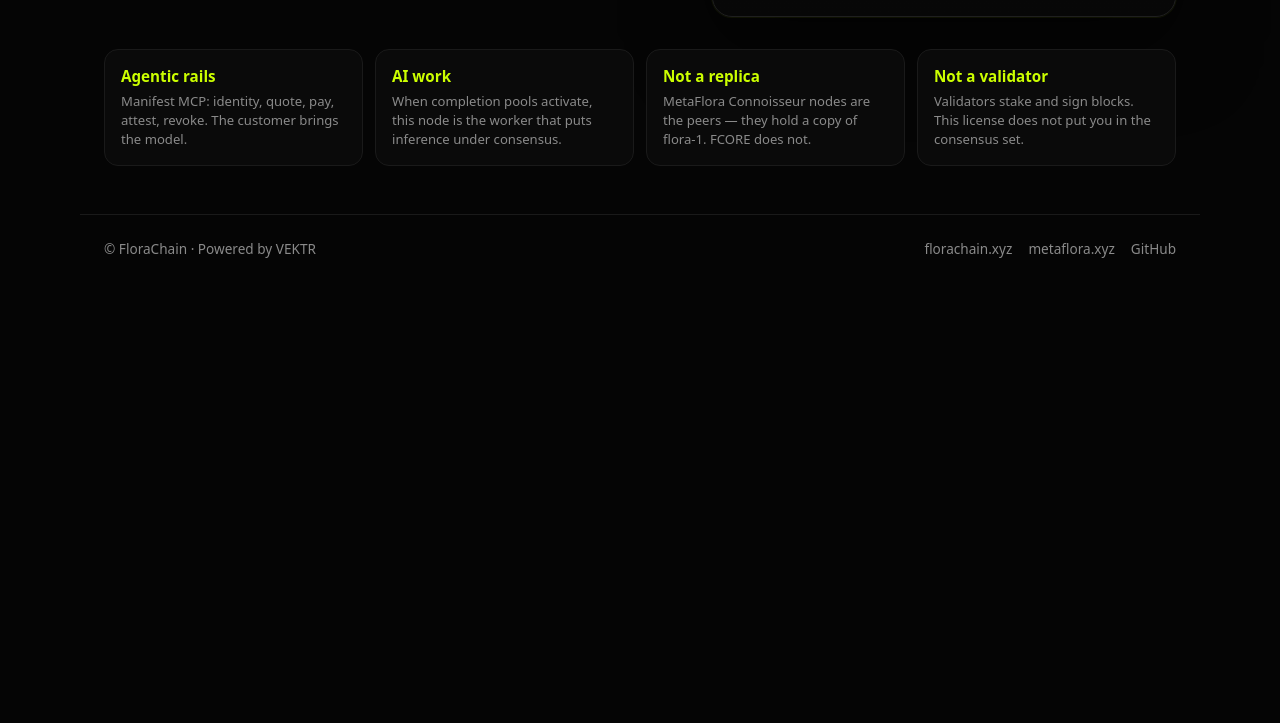
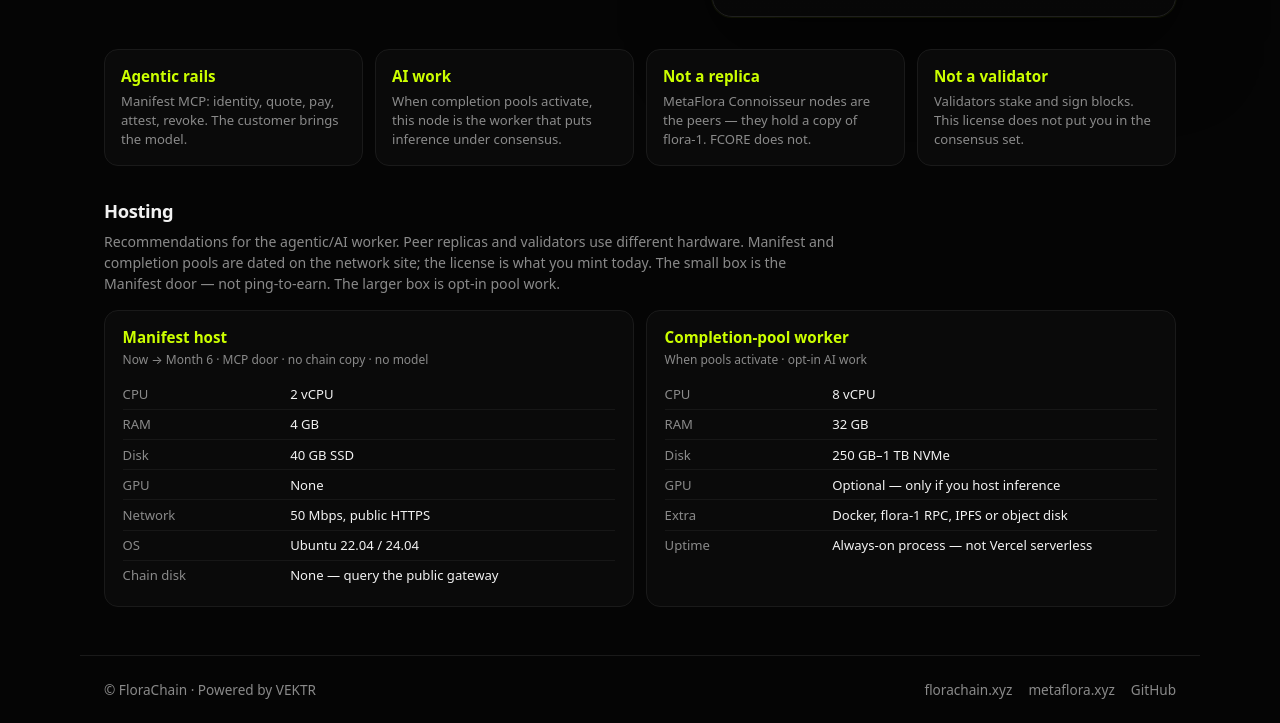
Before and after one commit to Tryptolemus/florachain-core-node-mint, a plain HTML site: page mint-app/index.html in a window 1280 px wide. Shown: the part 876-1599 px from the top of the page. Before the commit the page ends 1158 px from the top, so only its background shows below. Drawn offline with nearby package versions, Linux system fonts and the light colour scheme; no server answers; a web font is replaced by a local one.

Commit message:
Show Manifest vs pool-worker hosting specs on the mint page

```diff
--- a/mint-app/index.html
+++ b/mint-app/index.html
@@ -135,7 +135,7 @@
     .meta { margin-top: 0.85rem; text-align: center; color: var(--muted); font-size: 0.75rem; }
     .meta code { color: #cfcfcf; }
     .strip {
-      max-width: 1120px; margin: 0 auto; padding: 0 1.5rem 3rem;
+      max-width: 1120px; margin: 0 auto; padding: 0 1.5rem 2rem;
       display: grid; grid-template-columns: repeat(4, 1fr); gap: 0.75rem;
     }
     @media (max-width: 900px) { .strip { grid-template-columns: 1fr 1fr; } }
@@ -145,6 +145,30 @@
     }
     .strip h3 { margin: 0 0 0.35rem; font-size: 0.95rem; color: var(--lime); font-weight: 600; }
     .strip p { margin: 0; color: var(--muted); font-size: 0.82rem; line-height: 1.45; }
+    .host {
+      max-width: 1120px; margin: 0 auto; padding: 0 1.5rem 3rem;
+    }
+    .host h2 {
+      margin: 0 0 0.5rem; font-size: 1.15rem; font-weight: 600; letter-spacing: -0.02em;
+    }
+    .host-note { color: var(--muted); font-size: 0.88rem; line-height: 1.5; margin: 0 0 1rem; max-width: 46rem; }
+    .host-grid {
+      display: grid; grid-template-columns: 1fr 1fr; gap: 0.75rem;
+    }
+    @media (max-width: 900px) { .host-grid { grid-template-columns: 1fr; } }
+    .host-card {
+      border: 1px solid var(--border); border-radius: 14px; padding: 1rem 1.1rem;
+      background: var(--bg2);
+    }
+    .host-card h3 { margin: 0 0 0.2rem; font-size: 0.95rem; color: var(--lime); font-weight: 600; }
+    .host-card .when { color: var(--muted); font-size: 0.75rem; margin: 0 0 0.75rem; }
+    .host-card table { width: 100%; border-collapse: collapse; font-size: 0.82rem; }
+    .host-card th, .host-card td {
+      text-align: left; padding: 0.35rem 0; border-bottom: 1px solid #171717;
+      vertical-align: top;
+    }
+    .host-card th { color: var(--muted); font-weight: 500; width: 34%; }
+    .host-card tr:last-child th, .host-card tr:last-child td { border-bottom: none; }
     .footer {
       border-top: 1px solid var(--border); padding: 1.5rem; color: var(--muted);
       display: flex; justify-content: space-between; gap: 1rem; flex-wrap: wrap;
@@ -175,7 +199,7 @@
 
   <main class="hero">
     <section class="hero-copy">
-      <div class="eyebrow"><span class="dot"></span> Agentic &amp; AI Nodes · Public Sale</div>
+      <div class="eyebrow"><span class="dot"></span> Agentic & AI Nodes · Public Sale</div>
       <h1>Power the agents.<br/>Mint a <em>FloraChain</em> AI node.</h1>
       <p class="lede">
         FCORE is the license that powers <strong style="color:var(--text)">agentics and AI</strong> on FloraChain —
@@ -224,6 +248,42 @@
     <div class="item"><h3>Not a validator</h3><p>Validators stake and sign blocks. This license does not put you in the consensus set.</p></div>
   </section>
 
+  <section class="host" id="hosting">
+    <h2>Hosting</h2>
+    <p class="host-note">
+      Recommendations for the agentic/AI worker. Peer replicas and validators use different hardware.
+      Manifest and completion pools are dated on the network site; the license is what you mint today.
+      The small box is the Manifest door — not ping-to-earn. The larger box is opt-in pool work.
+    </p>
+    <div class="host-grid">
+      <article class="host-card">
+        <h3>Manifest host</h3>
+        <p class="when">Now → Month 6 · MCP door · no chain copy · no model</p>
+        <table>
+          <tr><th>CPU</th><td>2 vCPU</td></tr>
+          <tr><th>RAM</th><td>4 GB</td></tr>
+          <tr><th>Disk</th><td>40 GB SSD</td></tr>
+          <tr><th>GPU</th><td>None</td></tr>
+          <tr><th>Network</th><td>50 Mbps, public HTTPS</td></tr>
+          <tr><th>OS</th><td>Ubuntu 22.04 / 24.04</td></tr>
+          <tr><th>Chain disk</th><td>None — query the public gateway</td></tr>
+        </table>
+      </article>
+      <article class="host-card">
+        <h3>Completion-pool worker</h3>
+        <p class="when">When pools activate · opt-in AI work</p>
+        <table>
+          <tr><th>CPU</th><td>8 vCPU</td></tr>
+          <tr><th>RAM</th><td>32 GB</td></tr>
+          <tr><th>Disk</th><td>250 GB–1 TB NVMe</td></tr>
+          <tr><th>GPU</th><td>Optional — only if you host inference</td></tr>
+          <tr><th>Extra</th><td>Docker, flora-1 RPC, IPFS or object disk</td></tr>
+          <tr><th>Uptime</th><td>Always-on process — not Vercel serverless</td></tr>
+        </table>
+      </article>
+    </div>
+  </section>
+
   <footer class="footer">
     <div>© FloraChain · Powered by VEKTR</div>
     <div style="display:flex;gap:1rem">
```
